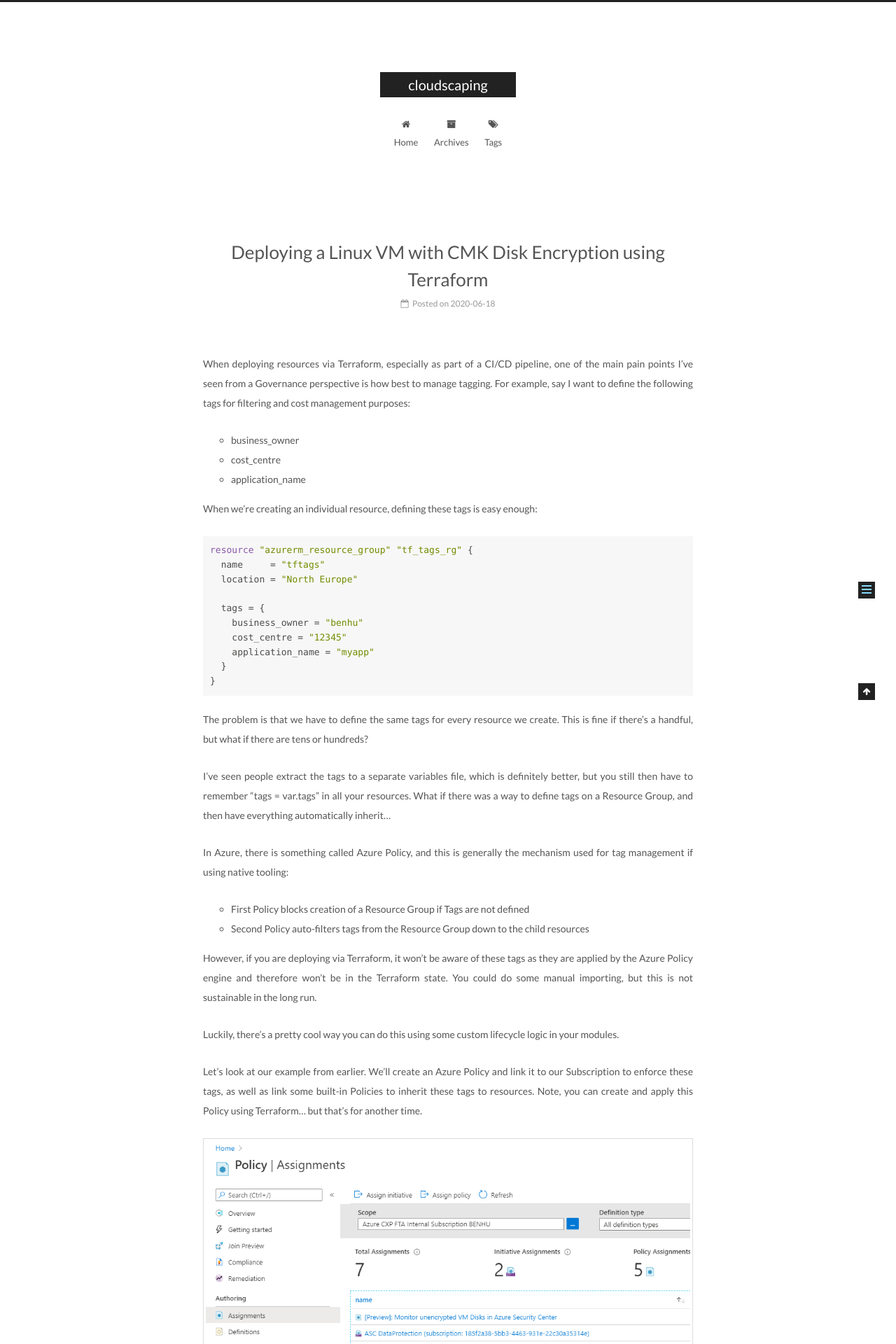
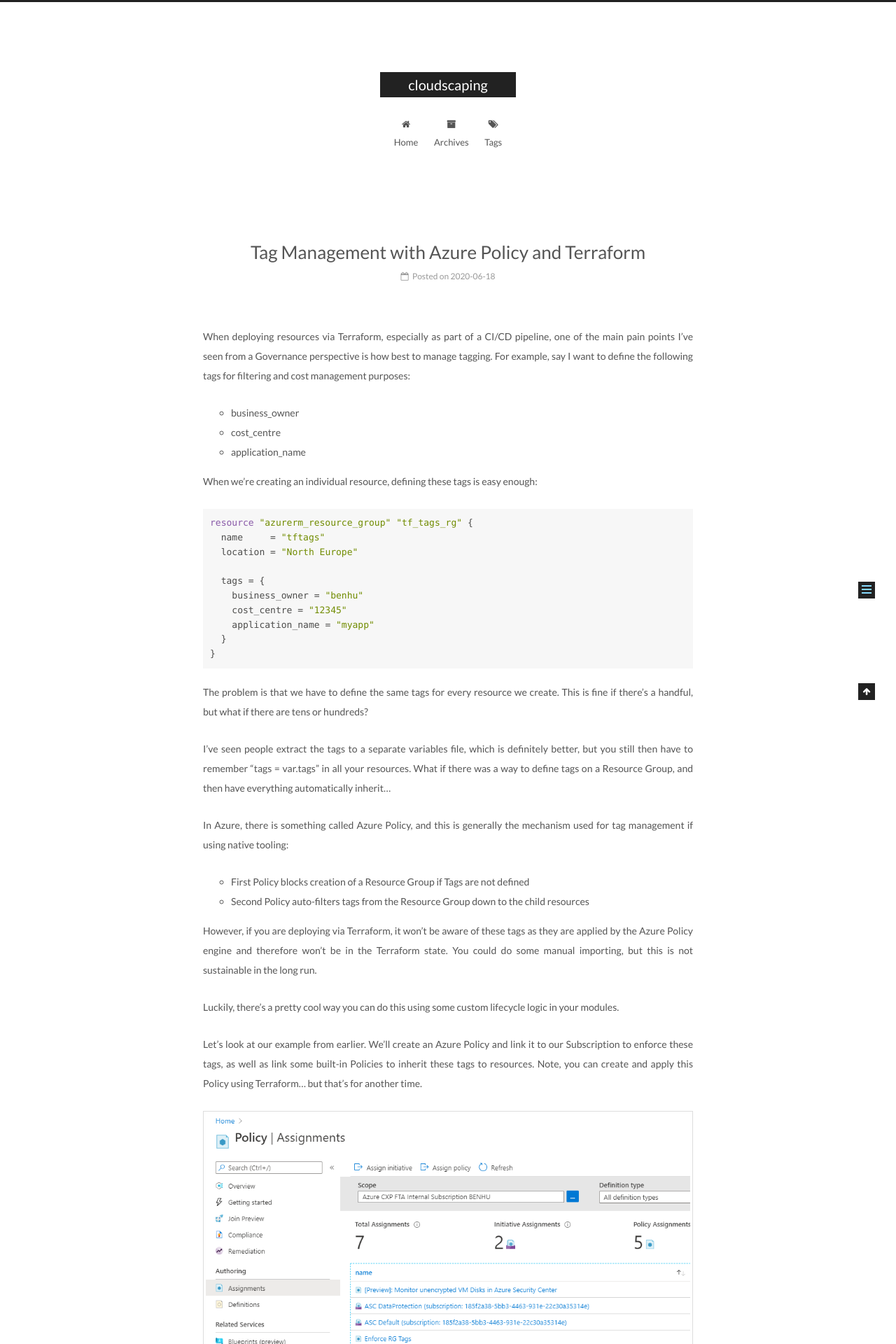
Before and after one commit to bhummerstone/bhummerstone.github.io, a Jekyll site: the page built from _posts/2020-06-18-terraform-azure-policy-tags.md, in a window 1280 px wide. Shown: the top 1920 px of the page at 70% size. Built offline with Jekyll 4.4.1, drawn with Linux system fonts in a browser that asks for light colours.

Commit message:
fixing post name

```diff
--- a/_posts/2020-06-18-terraform-azure-policy-tags.md
+++ b/_posts/2020-06-18-terraform-azure-policy-tags.md
@@ -1,6 +1,6 @@
 ---
 layout: post
-title: "Deploying a Linux VM with CMK Disk Encryption using Terraform"
+title: "Tag Management with Azure Policy and Terraform"
 date: 2020-06-18
 ---
 
```
